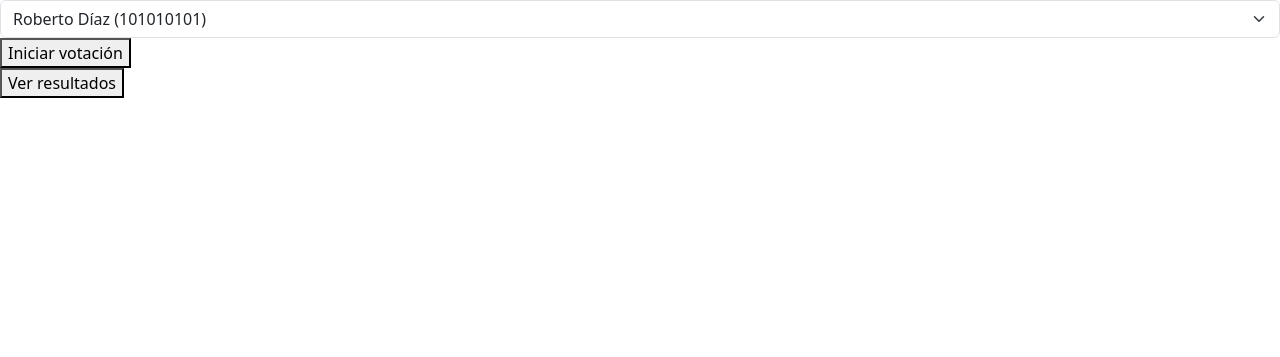
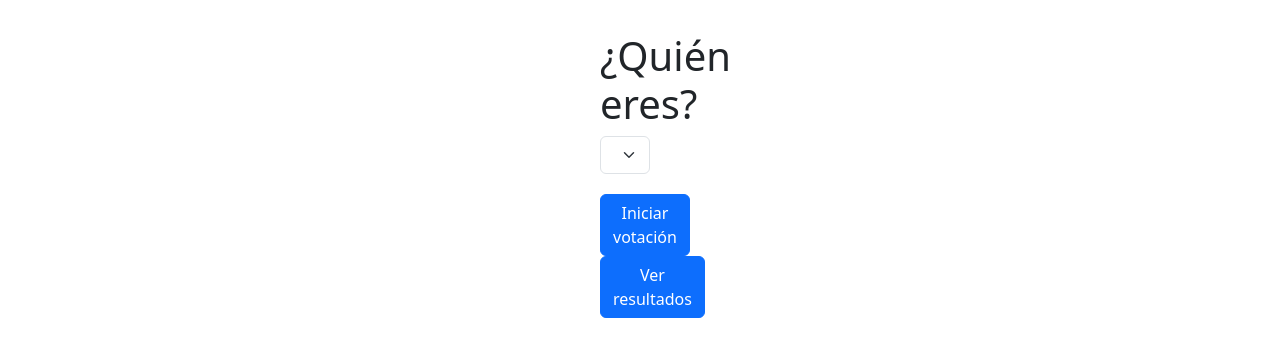
Before and after one commit to PericoMar/ud02, a PHP site: page /inicio.php in a window 1280 px wide. Shown: the top 357 px of the page. Run offline with PHP 8.4, Linux system fonts and the light colour scheme; data comes from the database, SQL or seed files in the repository.

Commit message:
[Update] Styles and improve usability

```diff
--- a/BOLETIN TEMA 3 EXTRA/inicio.php
+++ b/BOLETIN TEMA 3 EXTRA/inicio.php
@@ -6,15 +6,25 @@
     <link href="https://cdn.jsdelivr.net/npm/bootstrap@5.3.2/dist/css/bootstrap.min.css" rel="stylesheet" integrity="sha384-T3c6CoIi6uLrA9TneNEoa7RxnatzjcDSCmG1MXxSR1GAsXEV/Dwwykc2MPK8M2HN" crossorigin="anonymous">
     <title>Document</title>
     <style>
+        body{
+            margin:32px 600px;
+        }
         .select-empleados{
+            width:35%;
+            margin-bottom:20px;
+        }
+        .form-empleados{
+            display:inline;
+        }
+        .form-results{
             display:inline;
         }
     </style>
 </head>
 <body>
     <!-- Lista de empleados que no hayan votado (Que no tengan relleno el campo VOTO) -->
-    <!-- Pulsan iniciar votacion y se redirije a una tabla de empleados(ES_CANDIDATO) con botones al lado: -->
-    <!-- Redirije a la lista de empleados(ES_CANDIDATO) con la COUNT() de los votos. -->
+    <!-- Pulsan iniciar votacion y se redirije a una tabla de empleados(ES_CANDIDATO && NO EL MISMO) con botones al lado: -->
+    <!-- Redirije a resultados y suma el voto, aparece la lista de empleados(ES_CANDIDATO) con la COUNT() de los votos. -->
     <!-- Si el Primero en votos tiene > 0 aparece el boton (cerrar votacion), sino no. -->
 
     <?php
@@ -23,29 +33,40 @@
         $password = "gestorGESTOR2";
         $dbname = "DEPARTAMENTOS";
         $conn = new PDO("mysql:host=$servername;dbname=$dbname", $username, $password);
-    ?>
 
-    <form action="votar.php" method=post>
-        <select name="empleados" class="form-select select-empleados">
-            <?php
-                $query = "SELECT CONCAT(NOMBRE , ' ' , APELLIDOS, ' (' , DNI , ')') AS EMPLEADO , DNI
+        $query = "SELECT CONCAT(NOMBRE , ' ' , APELLIDOS, ' (' , DNI , ')') AS EMPLEADO , DNI
                             FROM EMPLEADOS
                             WHERE VOTO IS NULL;";
                 $result = $conn->query($query);
-                while($row = $result->fetch(PDO::FETCH_ASSOC)){
-                    $empleado = $row['EMPLEADO'];
-                    $dni = $row['DNI'];
-                    ?>
-                    <option value="<?php echo $dni ?>"><?php echo $empleado ?></option>
-                    <?php
-                }
+                $row = $result->fetch(PDO::FETCH_ASSOC);
+        if($row){
+    ?>
+
+    <h1>¿Quién eres?</h1>
+    <form action="votar.php" method=post class=form-empleados>
+        <select name=dni-votante class="form-select select-empleados">
+            <?php
+                    while($row){
+                        $empleado = $row['EMPLEADO'];
+                        $dni = $row['DNI'];
+                        ?>
+                        <option value="<?php echo $dni ?>" ><?php echo $empleado ?></option>
+                        <?php
+                        $row = $result->fetch(PDO::FETCH_ASSOC);
+                    }
             ?>
         </select>
-        <input type="hidden" name="dni-votante" value=<?php echo $dni ?>>
-        <button>Iniciar votación</button>
+        <button class="btn-votar btn btn-primary">Iniciar votación</button>
     </form>
-    <form action="resultados.php">
-        <button>Ver resultados</button>
+    <?php
+        } else {
+            ?>
+            <h1>Todos los empleados han votado.</h1>
+            <?php
+        }
+    ?>
+    <form action="resultados.php" class=form-results>
+        <button class="btn btn-primary">Ver resultados</button>
     </form>
 </body>
 </html>
```
Also changed, not shown: BOLETIN TEMA 3 EXTRA/votar.php (+10 -6 lines).
